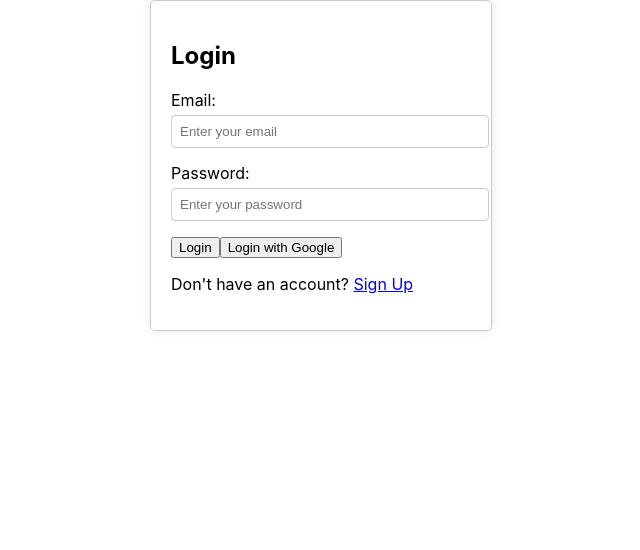
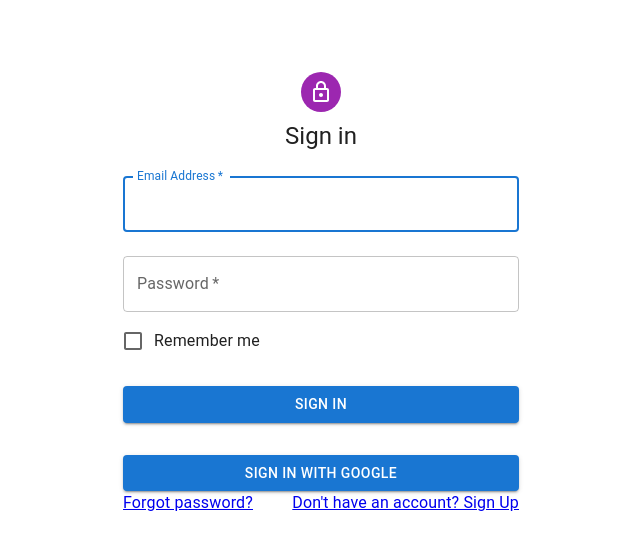
Before and after one commit to SomthingInteresting/ChatLingo, a React (Create React App) app in the folder frontend/: page / in a window 1280 px wide. Shown: the top 550 px of the page, without its empty margins (319-959 px from the left). Built offline with nearby package versions, Linux system fonts and the light colour scheme; no server answers.

Commit message:
material ui added to login

```diff
--- a/frontend/package.json
+++ b/frontend/package.json
@@ -9,6 +9,7 @@
     "@fontsource/roboto": "^5.0.8",
     "@mui/icons-material": "^5.14.9",
     "@mui/material": "^5.14.9",
+    "@mui/styled-engine-sc": "^5.14.9",
     "@testing-library/jest-dom": "^5.17.0",
     "@testing-library/react": "^13.4.0",
     "@testing-library/user-event": "^13.5.0",
@@ -19,6 +20,7 @@
     "react-router-dom": "^6.15.0",
     "react-scripts": "5.0.1",
     "socket.io-client": "^4.7.2",
+    "styled-components": "^5.3.11",
     "web-vitals": "^2.1.4"
   },
   "scripts": {
--- a/frontend/src/components/LoginComponent.js
+++ b/frontend/src/components/LoginComponent.js
@@ -1,24 +1,35 @@
-// LoginComponent.js
 import React, { useState } from 'react';
-import { Link, useNavigate } from 'react-router-dom';
-import { signIn } from '../utils/authService';
-import { signInWithGoogle } from '../utils/authService';
-import '../styles/LoginStyles.css';
+import { useNavigate } from 'react-router-dom';
+import { Link as RouterLink } from 'react-router-dom';
+import { signIn, signInWithGoogle } from '../utils/authService';
+import Avatar from '@mui/material/Avatar';
+import Button from '@mui/material/Button';
+import CssBaseline from '@mui/material/CssBaseline';
+import TextField from '@mui/material/TextField';
+import FormControlLabel from '@mui/material/FormControlLabel';
+import Checkbox from '@mui/material/Checkbox';
+import Grid from '@mui/material/Grid';
+import Box from '@mui/material/Box';
+import LockOutlinedIcon from '@mui/icons-material/LockOutlined';
+import Typography from '@mui/material/Typography';
+import Container from '@mui/material/Container';
+import { createTheme, ThemeProvider } from '@mui/material/styles';
 
+const defaultTheme = createTheme();
 
 const LoginComponent = () => {
   const [email, setEmail] = useState('');
   const [password, setPassword] = useState('');
   const [error, setError] = useState(null);
 
-  const navigate = useNavigate(); // Initialize the useNavigate hook
+  const navigate = useNavigate();
 
-  const handleLogin = async () => {
+  const handleLogin = async (event) => {
+    event.preventDefault();
     try {
       await signIn(email, password);
-      navigate('/home'); // Redirect to /home upon successful login
+      navigate('/home');
     } catch (err) {
-      // Handle error during login
       setError(err.message);
     }
   };
@@ -26,38 +37,75 @@ const LoginComponent = () => {
   const handleGoogleLogin = async () => {
     try {
       await signInWithGoogle();
-      navigate('/home'); // Redirect to /home upon successful login
+      navigate('/home');
     } catch (err) {
       setError(err.message);
     }
   };
 
   return (
-    <div className="login-container">
-      <h2>Login</h2>
-      {error && <p className="error-message">{error}</p>}
-      <div className="input-group">
-        <label>Email:</label>
-        <input
-          type="email"
+    <ThemeProvider theme={defaultTheme}>
+      <Container component="main" maxWidth="xs">
+        <CssBaseline />
+        <Box sx={{ marginTop: 8, display: 'flex', flexDirection: 'column', alignItems: 'center' }}>
+          {error && <p style={{ color: 'red' }}>{error}</p>}
+          <Avatar sx={{ m: 1, bgcolor: 'secondary.main' }}>
+            <LockOutlinedIcon />
+          </Avatar>
+          <Typography component="h1" variant="h5">
+            Sign in
+          </Typography>
+          <Box component="form" onSubmit={handleLogin} noValidate sx={{ mt: 1 }}>
+            <TextField
+              margin="normal"
+              required
+              fullWidth
+              id="email"
+              label="Email Address"
+              name="email"
+              autoComplete="email"
+              autoFocus
               value={email}
               onChange={(e) => setEmail(e.target.value)}
-          placeholder="Enter your email"
             />
-      </div>
-      <div className="input-group">
-        <label>Password:</label>
-        <input
+            <TextField
+              margin="normal"
+              required
+              fullWidth
+              name="password"
+              label="Password"
               type="password"
+              id="password"
+              autoComplete="current-password"
               value={password}
               onChange={(e) => setPassword(e.target.value)}
-          placeholder="Enter your password"
             />
-      </div>
-      <button onClick={handleLogin}>Login</button>
-      <button onClick={handleGoogleLogin}>Login with Google</button> {/* Add this line */}
-      <p className="signup-link">Don't have an account? <Link to="/signup">Sign Up</Link></p>
-    </div>
+            <FormControlLabel
+              control={<Checkbox value="remember" color="primary" />}
+              label="Remember me"
+            />
+            <Button type="submit" fullWidth variant="contained" sx={{ mt: 3, mb: 2 }}>
+              Sign In
+            </Button>
+            <Button fullWidth variant="contained" color="primary" onClick={handleGoogleLogin} sx={{ mt: 2 }}>
+              Sign In with Google
+            </Button>
+            <Grid container>
+              <Grid item xs>
+                <RouterLink to="#">
+                  Forgot password?
+                </RouterLink>
+              </Grid>
+              <Grid item>
+                <RouterLink to="/signup">
+                  {"Don't have an account? Sign Up"}
+                </RouterLink>
+              </Grid>
+            </Grid>
+          </Box>
+        </Box>
+      </Container>
+    </ThemeProvider>
   );
 };
 
--- a/frontend/src/styles/LoginStyles.css
+++ /dev/null
@@ -1,44 +0,0 @@
-/* LoginStyles.css */
-.login-container {
-  width: 300px;
-  margin: 0 auto;
-  padding: 20px;
-  border: 1px solid #ccc;
-  border-radius: 5px;
-  box-shadow: 0 0 10px rgba(0, 0, 0, 0.1);
-}
-
-.input-group {
-  margin-bottom: 15px;
-}
-
-.input-group label {
-  display: block;
-  margin-bottom: 5px;
-}
-
-.input-group input {
-  width: 100%;
-  padding: 8px;
-  border: 1px solid #ccc;
-  border-radius: 4px;
-}
-
-.button {
-  padding: 10px 15px;
-  background-color: #007bff;
-  color: #fff;
-  border: none;
-  border-radius: 4px;
-  cursor: pointer;
-  transition: background-color 0.3s ease;
-}
-
-.button:hover {
-  background-color: #0056b3;
-}
-
-.error-message {
-  color: red;
-  margin-bottom: 15px;
-}
```
Also changed, not shown: 1 other file (tests, documents, lock files or other folders). Lines whose indentation alone changed are shown as unchanged.
